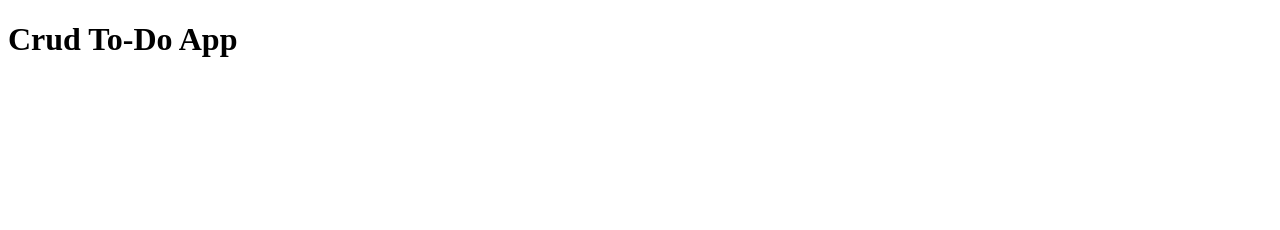
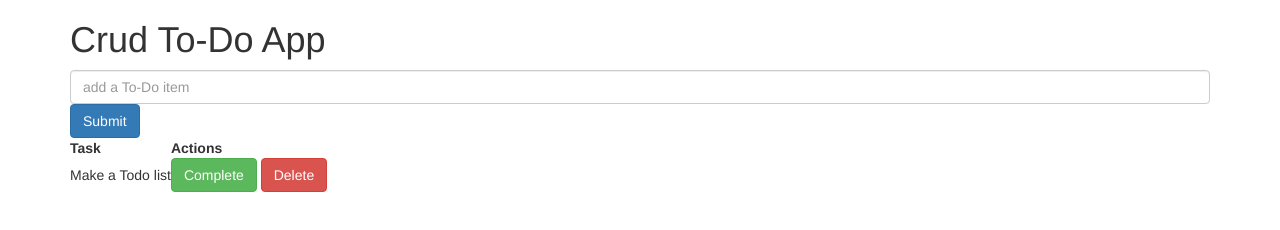
Before and after one commit to MeganCFord/CRUD-class-exercise, a website: page public/index.html in a window 1280 px wide. Drawn offline with nearby package versions, Linux system fonts and the light colour scheme.

Commit message:
index.html has input form and output table

```diff
--- a/public/index.html
+++ b/public/index.html
@@ -4,11 +4,39 @@
   <meta charset="utf-8">
   <meta http-equiv="X-UA-Compatible" content="IE=edge">
   <title>CRUD in-class exercise</title>
-  <link rel="vendor/bootstrap/dist/css/bootstrap.min.css">
+  <link rel="stylesheet" href="vendor/bootstrap/dist/css/bootstrap.min.css">
   <link rel="stylesheet" href="style.css">
 </head>
 <body>
-<h1>Crud To-Do App</h1>
+  <div class="container">
+    <h1>Crud To-Do App</h1>
+
+    <div class="add">
+      <form >
+        <input class="form-control" type="text" placeholder="add a To-Do item">
+        <input class="btn btn-primary" type="submit">
+      </form>
+    </div>
+
+    <div>
+      <table>
+        <thead>
+          <tr>
+            <th>Task</th>
+            <th>Actions</th>
+          </tr>
+        </thead>
+        <tbody>
+          <tr>
+            <td>Make a Todo list</td>
+            <td>
+              <button class = "btn btn-success">Complete</button>
+              <button class="btn btn-danger">Delete</button>
+          </tr>
+        </tbody>
+      </table>
+    </div>
+  </div>
   <script src="vendor/jquery/dist/jquery.min.js"></script>
   <script src="script.js"></script>
 </body>
```
